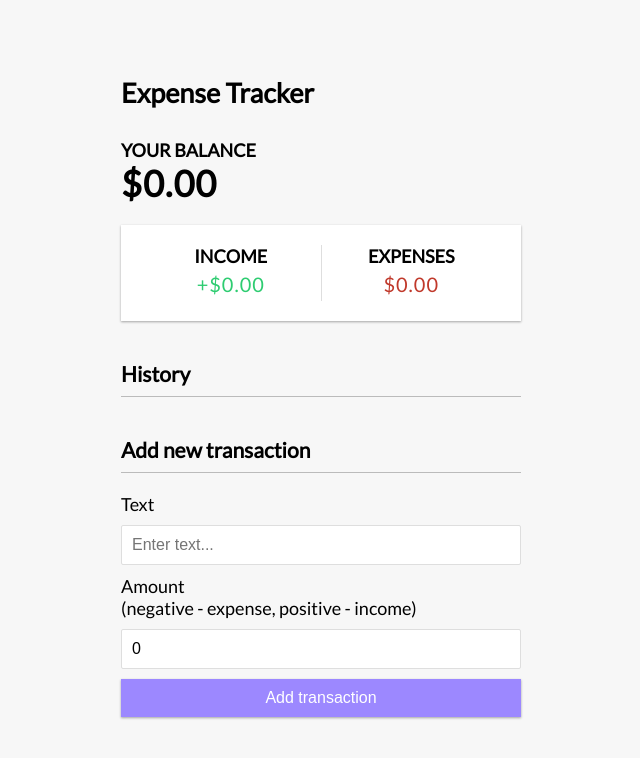
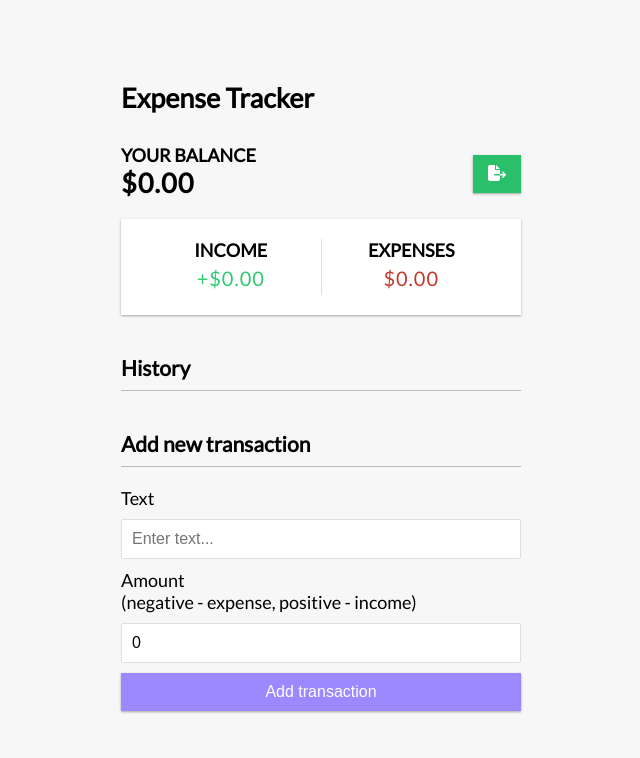
Before and after one commit to linuxguy467/vue-expense-tracker, a Vue app: page / in a window 1280 px wide. Shown: the top 758 px of the page, without its empty margins (319-959 px from the left). Built offline with nearby package versions, Linux system fonts and the light colour scheme.

Commit message:
add csv export functionality

```diff
--- a/package.json
+++ b/package.json
@@ -8,7 +8,12 @@
     "preview": "vite preview"
   },
   "dependencies": {
+    "@fortawesome/fontawesome-svg-core": "^6.4.2",
+    "@fortawesome/free-solid-svg-icons": "^6.4.2",
+    "@fortawesome/vue-fontawesome": "^3.0.5",
+    "@json2csv/plainjs": "^7.0.4",
     "dompurify": "^3.0.6",
+    "file-saver": "^2.0.5",
     "vue": "^3.3.4",
     "vue-toastification": "^2.0.0-rc.5"
   },
--- a/src/App.vue
+++ b/src/App.vue
@@ -1,11 +1,11 @@
 <template>
   <Header />
-  <div class="container">
+  <main class="container">
     <Balance :total="+total" />
     <IncomeExpenses :income="+income" :expenses="+expenses" />
     <TransactionList :transactions="transactions" @transactionDeleted="handleTransactionDeleted" />
     <AddTransaction @transactionSubmitted="handleTransactionSubmitted" />
-  </div>
+  </main>
 </template>
 
 <script setup>
@@ -17,7 +17,9 @@ import AddTransaction from './components/AddTransaction.vue'
 
 import { useToast } from 'vue-toastification'
 
-import { ref, computed, onMounted } from 'vue'
+import { ref, computed, onMounted, provide } from 'vue'
+import { saveAs } from 'file-saver'
+import { Parser } from '@json2csv/plainjs'
 
 onMounted(() => {
   const savedTransactions = JSON.parse(localStorage.getItem('transactions'))
@@ -87,4 +89,28 @@ const handleTransactionDeleted = (id) => {
 const saveTransactionsToLocalStorage = () => {
   localStorage.setItem('transactions', JSON.stringify(transactions.value))
 }
+
+// Export To CSV
+const exportToCsv = () => {
+  const trans = transactions.value.map(({ text, amount }) => {
+    return {
+      Text: text,
+      Amount: amount,
+    }
+  })
+
+  const totalIncome = { 'Total Income': +income.value.toFixed(2) }
+  const totalExpense = { 'Total Expenses': +expenses.value.toFixed(2) }
+  const balanceData = { Balance: +total.value.toFixed(2) }
+
+  const transactionData = [...trans, totalIncome, totalExpense, balanceData]
+
+  const transactionsParser = new Parser()
+  const transactionCsv = transactionsParser.parse(transactionData)
+
+  const csvBlob = new Blob([transactionCsv], { type: 'text/csv;charset=utf-8;' })
+  saveAs(csvBlob, 'transactions.csv')
+}
+
+provide('exportToCsv', exportToCsv)
 </script>
--- a/src/assets/style.css
+++ b/src/assets/style.css
@@ -39,6 +39,17 @@ h3 {
 h4 {
   margin: 0;
   text-transform: uppercase;
+}
+
+.balance-container {
+  display: flex;
+  align-items: center;
+  justify-content: space-between;
+}
+
+.balance-container > div {
+  flex: 1;
+  text-align: left;
 }
 
 .inc-exp-container {
@@ -101,6 +112,12 @@ input[type='number'] {
   width: 100%;
 }
 
+#exportBtn {
+  background-color: #2ac069;
+  width: 12%;
+  margin: 10px 0 5px;
+}
+
 .btn:focus,
 .delete-btn:focus {
   outline: 0;
--- a/src/components/AddTransaction.vue
+++ b/src/components/AddTransaction.vue
@@ -19,7 +19,7 @@
         @blur="($event) => (amount = DOMPurify.sanitize($event.target.value))"
       />
     </div>
-    <button class="btn">Add transaction</button>
+    <button class="btn" v-text="'Add transaction'"></button>
   </form>
 </template>
 
--- a/src/components/Balance.vue
+++ b/src/components/Balance.vue
@@ -1,10 +1,16 @@
 <template>
-  <h4>Your Balance</h4>
-  <h1 id="balance">${{ total.toFixed(2) }}</h1>
+  <section class="balance-container">
+    <div>
+      <h4>Your Balance</h4>
+      <h1 id="balance">${{ total.toFixed(2) }}</h1>
+    </div>
+    <ExportCsv />
+  </section>
 </template>
 
 <script setup>
 import { defineProps } from 'vue'
+import ExportCsv from './ExportCsv.vue'
 
 const props = defineProps({
   total: {
--- /dev/null
+++ b/src/components/ExportCsv.vue
@@ -0,0 +1,9 @@
+<template>
+  <button class="btn" id="exportBtn" title="Export to CSV" @click="exportToCsv()"><font-awesome-icon icon="'fa-solid fa-file-export" /></button>
+</template>
+
+<script setup>
+import { inject } from 'vue'
+
+const exportToCsv = inject('exportToCsv')
+</script>
--- a/src/main.js
+++ b/src/main.js
@@ -3,7 +3,13 @@ import Toast from 'vue-toastification'
 import 'vue-toastification/dist/index.css'
 import './assets/style.css'
 import App from './App.vue'
+import { library } from '@fortawesome/fontawesome-svg-core'
+import { faFileExport } from '@fortawesome/free-solid-svg-icons'
+import { FontAwesomeIcon } from '@fortawesome/vue-fontawesome'
+
+library.add(faFileExport)
 
 const app = createApp(App)
+app.component('font-awesome-icon', FontAwesomeIcon)
 app.use(Toast)
 app.mount('#app')
```
Also changed, not shown: 1 other file (tests, documents, lock files or other folders).
